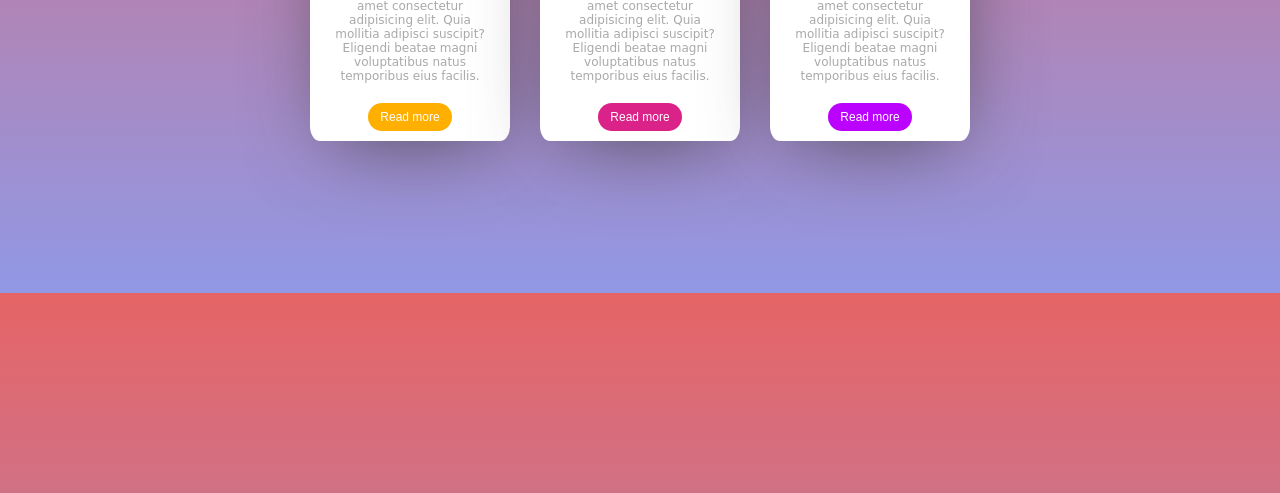
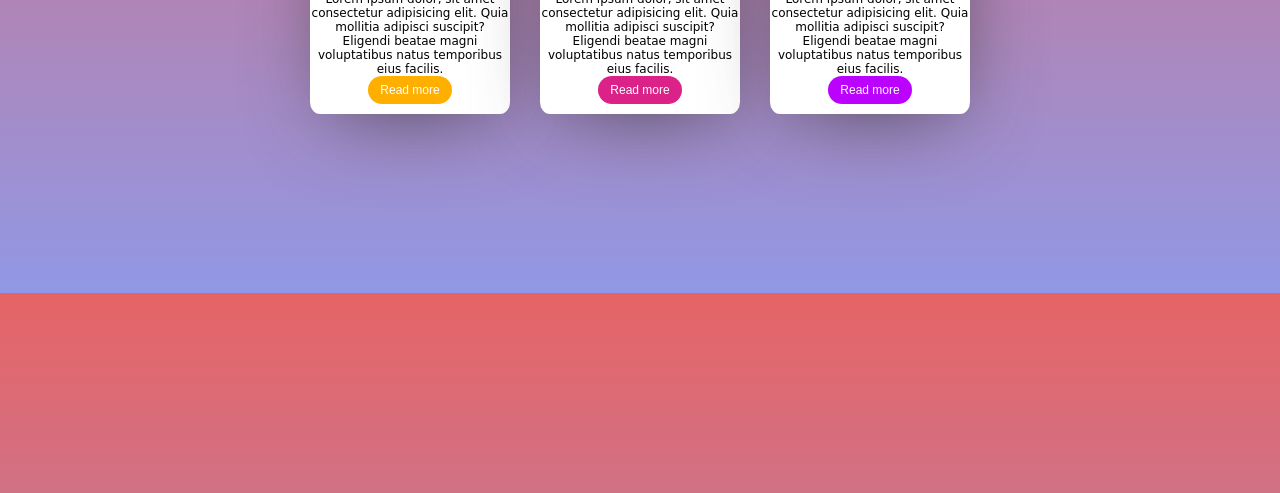
Before and after one commit to DariaAzanovich/CSS-Responsive-CARD, a plain HTML site: page index.html in a window 1280 px wide. Shown: the part 507-1000 px from the top of the page. Drawn offline with Linux system fonts and the light colour scheme; a web font is replaced by a local one.

Commit message:
Update main.css

```diff
--- a/style/main.css
+++ b/style/main.css
@@ -63,7 +63,7 @@ body {
   font-weight: bold;
 }
 
-.card__text {
+.text {
   padding: 20px;
   color: #a9a9a9;
 }
```
